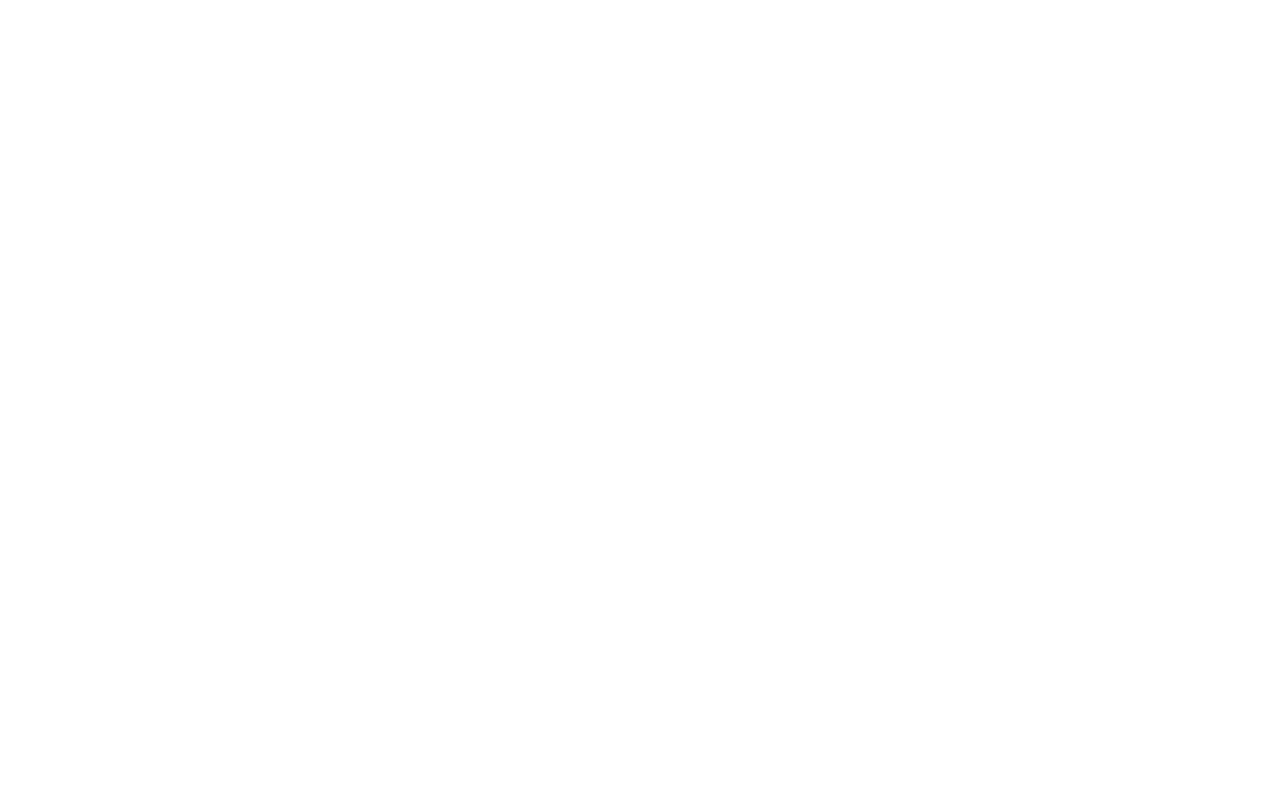
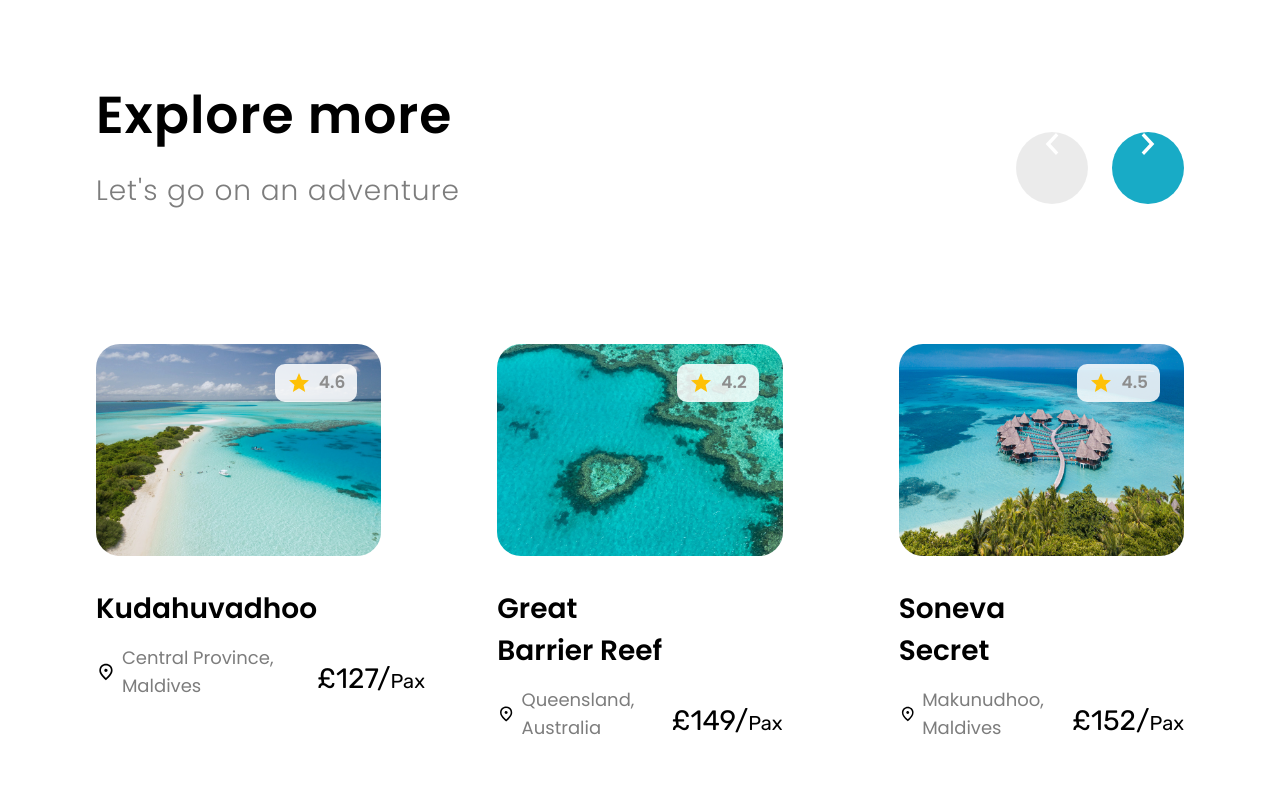
Before and after one commit to MGFNolan/GoTravelLandingPage, a React (Vite) app: page / in a window 1280 px wide. Shown: the part 4480-5280 px from the top of the page. Before the commit the page ends 4452 px from the top, so only its background shows below. Built offline with nearby package versions, Linux system fonts and the light colour scheme.

Commit message:
create explore more component

```diff
--- a/src/App.tsx
+++ b/src/App.tsx
@@ -11,6 +11,7 @@
 import Steps from "./components/Steps/Steps";
 import Services from "./components/Services/Services";
 import News from "./components/News/News";
+import ExploreMore from "./components/ExploreMore/ExploreMore";
 
 function App() {
   return (
@@ -23,6 +24,7 @@
         <Steps />
         <Services />
         <News />
+        <ExploreMore />
       </Main>
     </Page>
   );
--- /dev/null
+++ b/src/components/ExploreMore/ExploreMore.tsx
@@ -0,0 +1,45 @@
+import { useState } from "react";
+import { locations } from "../../utils/content";
+import CaretUp from "../Icons/CaretUp";
+import LocationCard from "./LocationCard";
+import { LOCARTION_CARDS_SHOWN } from "../../utils/constants";
+
+export default function ExploreMore() {
+
+    const [currentIndex, setCurrentIndex] = useState<number>(0);
+
+    const totalLocations = locations.length;
+    const renderLocations = locations.slice(currentIndex, currentIndex + LOCARTION_CARDS_SHOWN);
+
+    const handleRightClick = () => setCurrentIndex(prevIndex => prevIndex + 1)
+    const handleLeftClick = () => setCurrentIndex(prevIndex => prevIndex - 1)
+
+  return (
+    <section className="px-24 py-26">
+      <div className="m-auto max-w-389">
+        <div className="flex items-end justify-between">
+          <div>
+            <h2 className="tracking-6 mb-4 text-[3.25rem] font-semibold">Explore more</h2>
+            <p className="tracking-6 text-grey-700 text-[1.75rem] font-light">Let's go on an adventure</p>
+          </div>
+
+          <div className="mb-2 flex gap-x-6">
+            <button className="bg-grey-300 not-disabled:hover:bg-grey-400 flex size-18 cursor-pointer place-content-center rounded-full transition-all duration-200 disabled:cursor-not-allowed disabled:opacity-50" onClick={handleLeftClick} disabled={currentIndex === 0} aria-label="arrow left">
+              <CaretUp className="w-6 -rotate-90 fill-white" />
+            </button>
+
+            <button className="bg-primary-700 not-disabled:hover:bg-primary-800 flex size-18 cursor-pointer place-content-center rounded-full transition-all duration-200 disabled:cursor-not-allowed disabled:opacity-50" onClick={handleRightClick} disabled={currentIndex >= totalLocations - LOCARTION_CARDS_SHOWN} aria-label="arrow right">
+              <CaretUp className="w-6 rotate-90 fill-white" />
+            </button>
+          </div>
+        </div>
+
+        <ul className="mt-33 grid grid-cols-3 gap-x-29 gap-y-29">
+            {renderLocations.map(location => (
+                <LocationCard key={location.id} location={location} />
+            ))}
+        </ul>
+      </div>
+    </section>
+  );
+}
--- /dev/null
+++ b/src/components/ExploreMore/LocationCard.tsx
@@ -0,0 +1,39 @@
+import { motion } from "motion/react";
+
+import { type Location } from "../../utils/contentTypes";
+import { Location as LocationIcon } from "../Icons/Location";
+import Star from "../Icons/Star";
+
+interface LocationProps {
+    location: Location;
+}
+
+export default function LocationCard({ location }: LocationProps) {
+  return (
+    <motion.li
+    initial={{opacity: 0, y: 20}}
+    animate={{opacity: 1, y: 0}}
+    exit={{opacity: 0, y: 20}}
+    transition={{duration: 0.35, ease: "easeInOut"}}
+    className="group cursor-pointer">
+        <div className="relative mb-8 overflow-hidden rounded-3xl">
+            <img src={location.img} alt={location.alt} className="transform transition-all duration-300 ease-in-out group-hover:scale-103" />
+            <div className="absolute top-5 right-6 flex items-center gap-x-2 rounded-[0.625rem] bg-white/85 backdrop:blur-3xl px-3 py-1.5">
+                <Star className="size-6 fill-yellow"/>
+                <p className="text-grey-600 teacking-6 text-[1.0625rem] font-semibold">{location.rating}</p>
+            </div>
+        </div>
+
+        <div className="flex items-end justify-between">
+            <div>
+                <p className="mb-3.5 text-[1.75rem] font-semibold">{location.title}</p>
+                <div className="flex items-center">
+                    <LocationIcon className="size-6 mr-1.5"/>
+                    <p className="text-grey-700 text-lg">{location.location}</p>
+                </div>
+            </div>
+            <p className="font-rubik text-[1.75rem]">£{location.pricePerPerson}/<span className="text-[1.25rem]">Pax</span></p>
+        </div>
+    </motion.li>
+  )
+}
--- /dev/null
+++ b/src/utils/constants.ts
@@ -0,0 +1,5 @@
+const LOCARTION_CARDS_SHOWN = 6;
+
+export {
+    LOCARTION_CARDS_SHOWN,
+}
```
